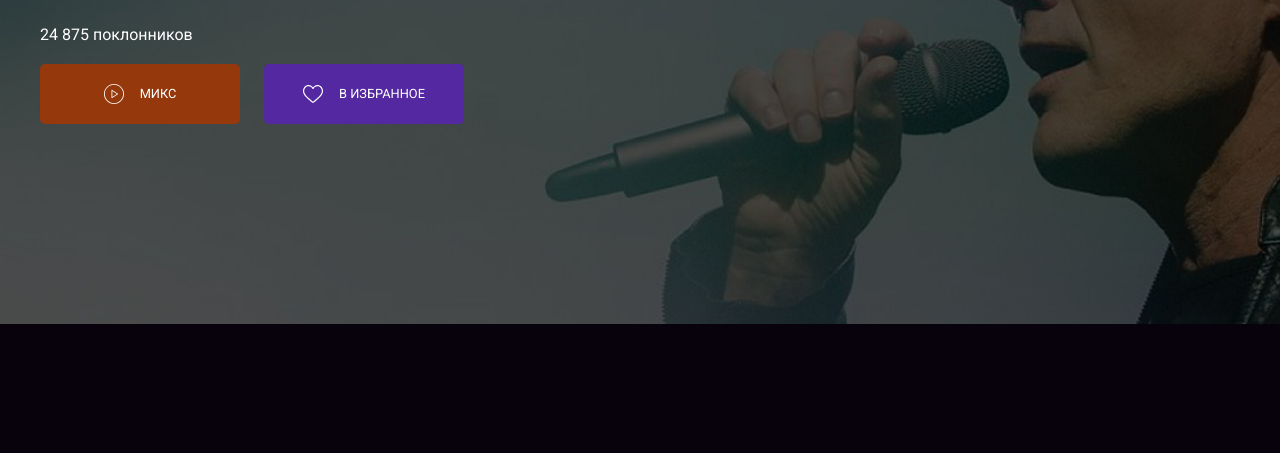
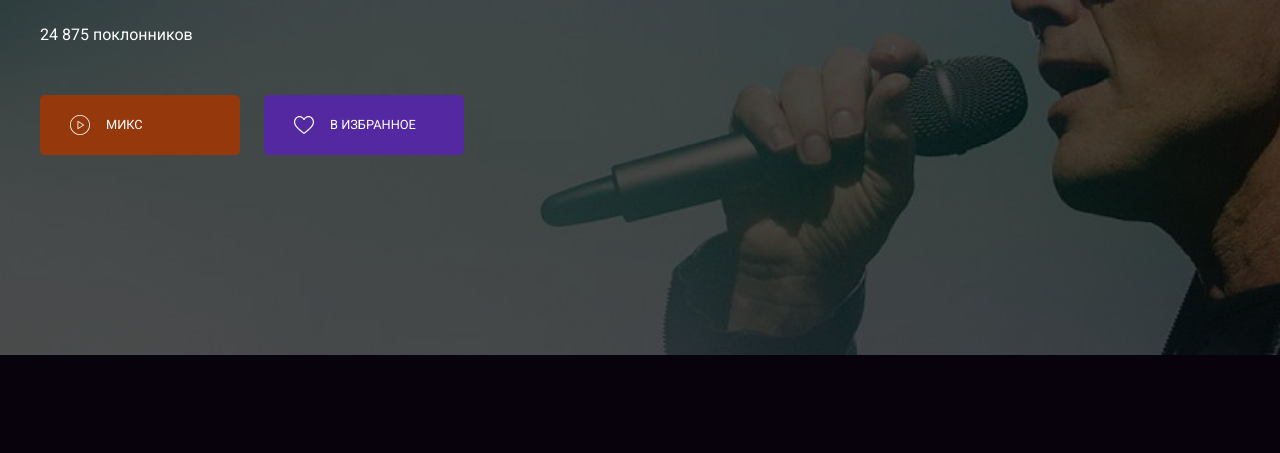
Before and after one commit to rxeight/layout-designer-project-56, a website: page src/artist.html in a window 1280 px wide. Shown: the part 298-751 px from the top of the page. Drawn offline with Linux system fonts and the light colour scheme.

Commit message:
try to fix n8

```diff
--- a/src/scss/components/variables.scss
+++ b/src/scss/components/variables.scss
@@ -30,3 +30,11 @@ $brown: #95390C;
     border: 2px solid $fade;
     border-radius: 3px;
 }
+@mixin media {
+    @media (max-width: 1239px) {
+        padding: 20px;
+    }
+    @media (min-width: 1240px) {
+        max-width: 1200px;
+    }
+}
--- a/src/scss/styles.scss
+++ b/src/scss/styles.scss
@@ -3,9 +3,7 @@
 
 .container {
     width: 100%;
-    @media (min-width: 1240px) {
-        max-width: 1200px;
-    }
+    @include media;
 }
 
 .text-align-center {
@@ -168,6 +166,12 @@ header {
                 border-radius: 5px;
                 border-color: transparent;
             };
+        }
+    }
+    .buttons {
+        margin-top: 48px;
+        .btn {
+            justify-content: flex-start;
         }
     }
     @media (max-width: 1239px) {
```
Also changed, not shown: src/css/styles.css.
